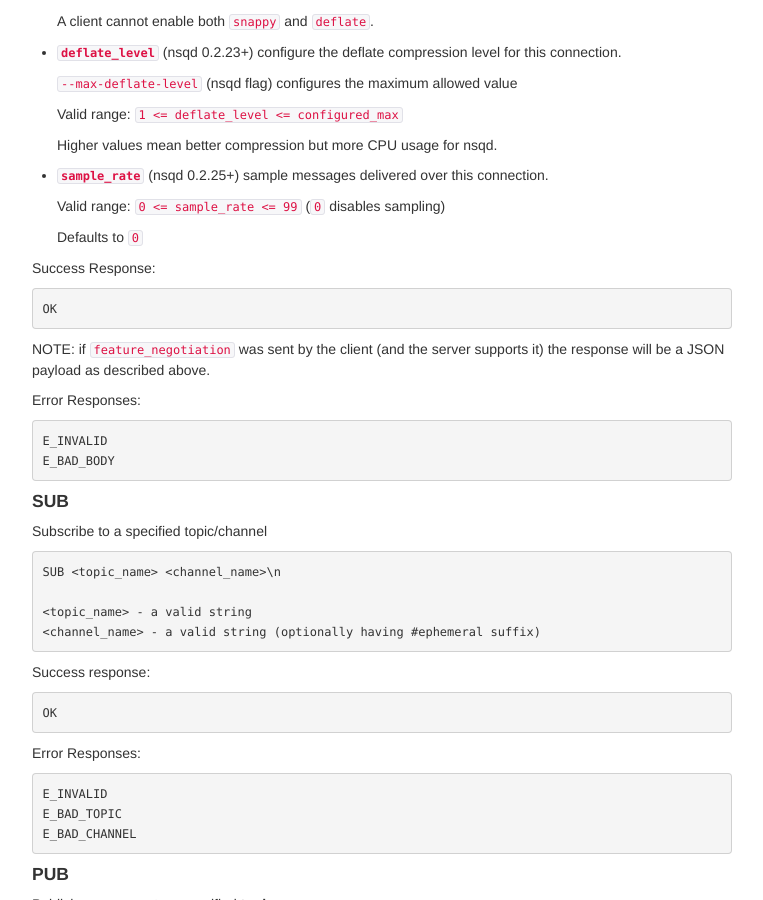
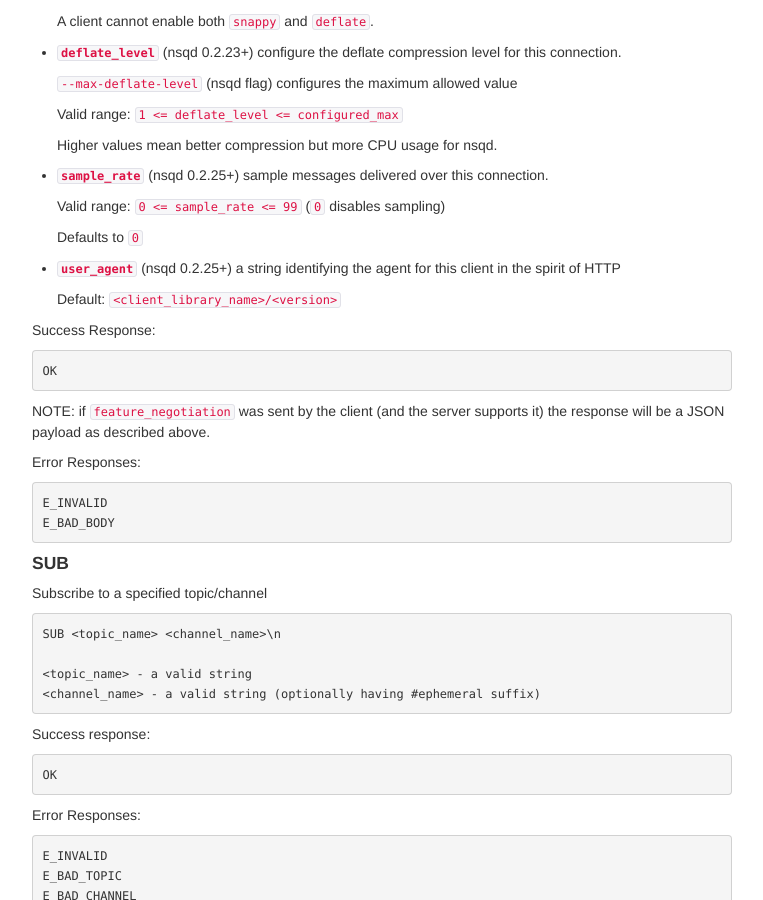
Before and after one commit to nsqio/nsq, a Jekyll site: the page built from _posts/2013-03-01-tcp_protocol_spec.md, in a window 1280 px wide and 900 px high, scrolled down 1855 px. Shown: the whole window, without its empty margins (378-1141 px from the left). Built offline with Jekyll 4.4.1, drawn with Linux system fonts in a browser that asks for light colours.

Commit message:
add user_agent to spec

```diff
--- a/_posts/2013-03-01-tcp_protocol_spec.md
+++ b/_posts/2013-03-01-tcp_protocol_spec.md
@@ -132,6 +132,11 @@ NOTE: this command takes a size prefixed **JSON** body, relevant fields:
     Valid range: `0 <= sample_rate <= 99` (`0` disables sampling)
 
     Defaults to `0`
+
+ * **`user_agent`** (nsqd 0.2.25+) a string identifying the agent for this client in
+                    the spirit of HTTP
+
+    Default: `<client_library_name>/<version>`
 
 Success Response:
 
```
